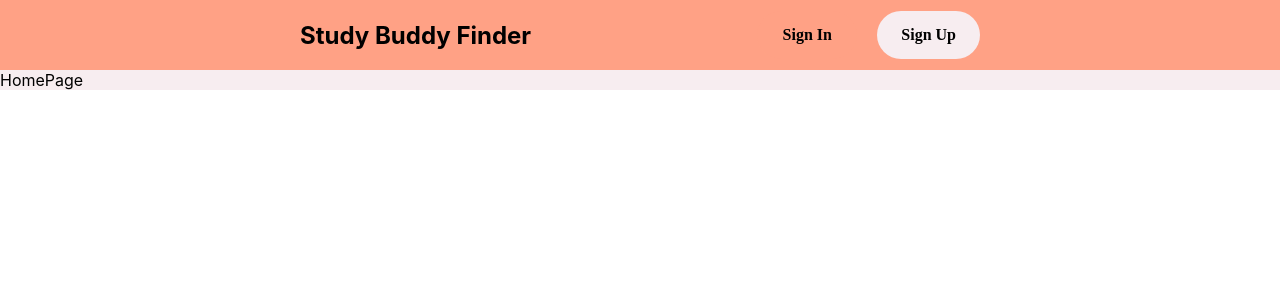
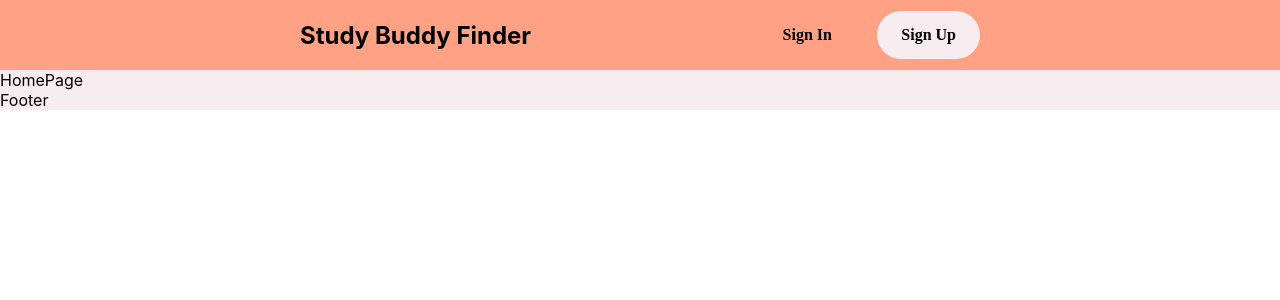
Before and after one commit to MinjaeKim9929/study-buddy-finder, a React (Create React App) app: page / in a window 1280 px wide. Shown: the top 300 px of the page. Built offline with nearby package versions, Linux system fonts and the light colour scheme; a web font is replaced by a local one.

Commit message:
Add footer into App

```diff
--- a/src/App.tsx
+++ b/src/App.tsx
@@ -10,6 +10,7 @@ import ProfilePage from './pages/Profile/Profile';
 import CreateGroupPage from './pages/CreateGroup/CreateGroupPage';
 import GroupDetailsPage from './pages/GroupDetails/GroupDetailsPage';
 import NotFoundPage from './pages/NotFound/NotFoundPage';
+import Footer from './components/Footer/Footer';
 
 import { Route, Routes } from 'react-router-dom';
 
@@ -29,6 +30,7 @@ function App() {
 					<Route path="*" element={<NotFoundPage />} />
 				</Routes>
 			</div>
+			<Footer />
 		</div>
 	);
 }
--- a/src/components/Footer/Footer.tsx
+++ b/src/components/Footer/Footer.tsx
@@ -1,6 +1,12 @@
 import React from 'react';
 import './Footer.scss';
 
-function Footer() {}
+function Footer() {
+	return (
+		<div>
+			<>Footer</>
+		</div>
+	);
+}
 
 export default Footer;
```
